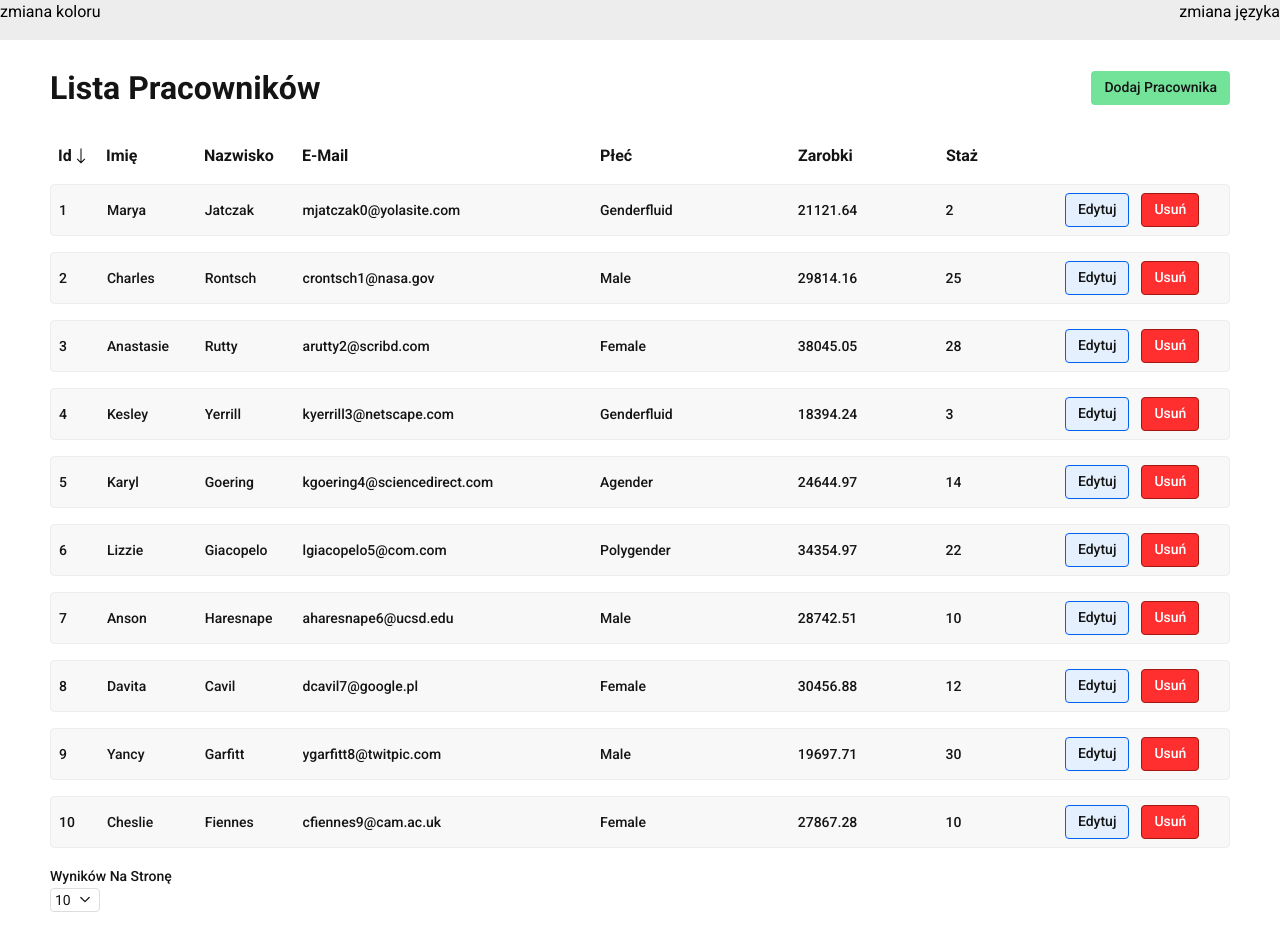
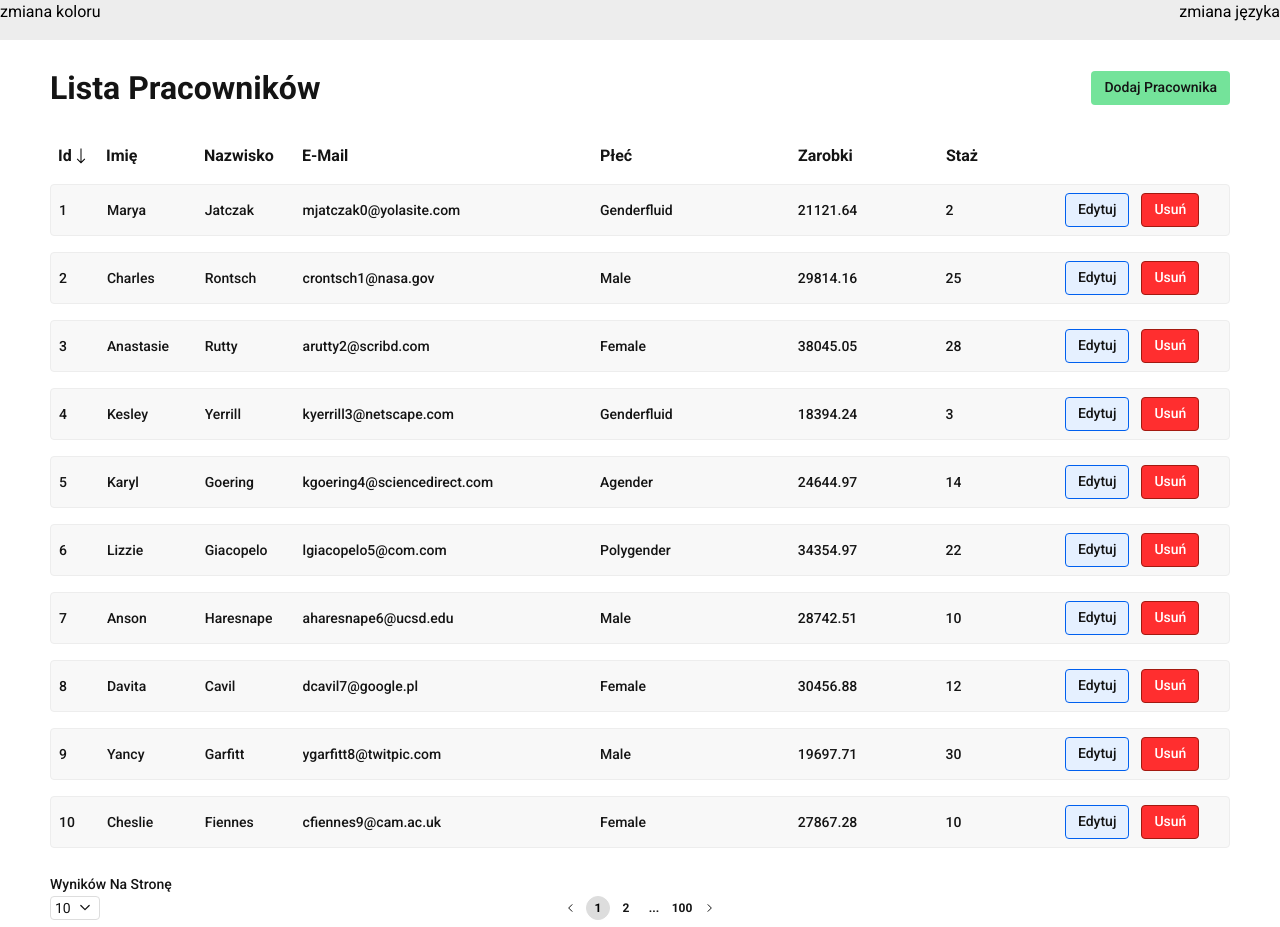
Before and after one commit to paloboo/SwiftRecruitmentTask, a Vue app: page / in a window 1280 px wide. Shown: the top 927 px of the page. Built offline with nearby package versions, Linux system fonts and the light colour scheme; data requests are answered from the project's data file.

Commit message:
pagination styling

```diff
--- a/src/components/InputElems/Pagination.vue
+++ b/src/components/InputElems/Pagination.vue
@@ -112,10 +112,23 @@ export default {
 
 <style lang="scss" scoped>
     .pagination {
+        @media screen and (min-width: 768px) {
+            margin-top: 48px;
+            position: relative;
+        }
+
+        .dropdown {
+            @media screen and (min-width: 768px) {
+                bottom: 0;
+                left: 0;
+                position: absolute;
+            }
+        }
+
         .pagination_buttons {
             display: flex;
             gap: 4px;
-            margin: 16px auto;
+            margin: 32px auto;
             max-width: 100%;
             width: max-content;
 
```
